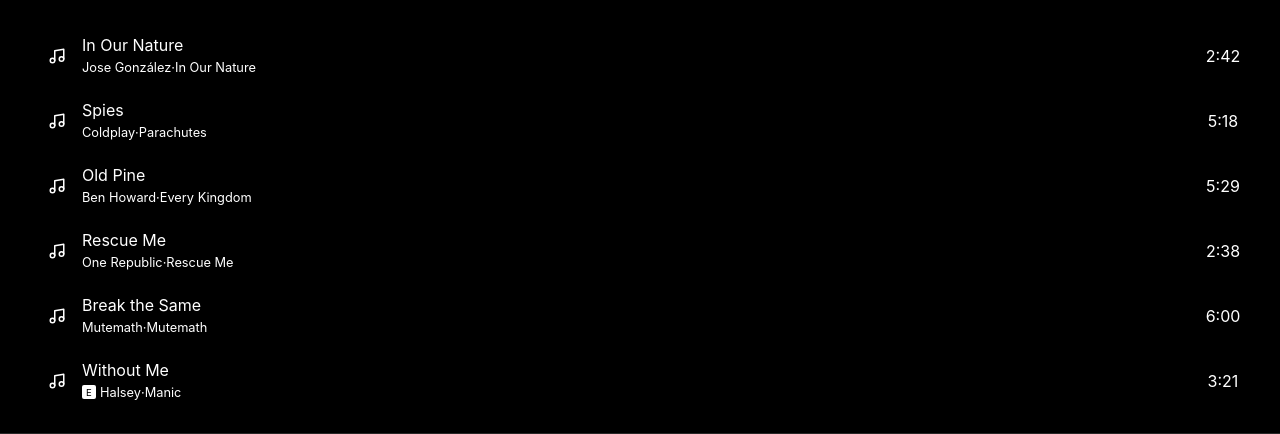
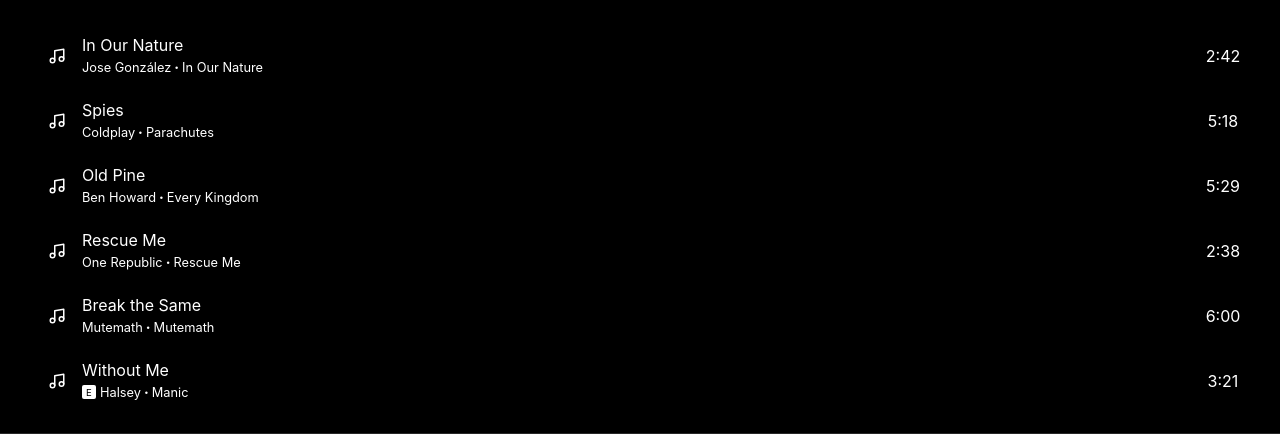
Before and after one commit to vb-redify/redify, a React (Create React App) app in the folder client/: page / in a window 1280 px wide. Shown: the part 287-721 px from the top of the page. Built offline with nearby package versions, Linux system fonts and the light colour scheme; grey boxes are pictures that could not be loaded.

Commit message:
Increase size of dot spacer between artist and album

```diff
--- a/client/src/components/song/song.component.jsx
+++ b/client/src/components/song/song.component.jsx
@@ -36,9 +36,9 @@
         <div className="song-title">{song.title}</div>
         <div className="song-artist-album">
           {song.explicit ? <div className="song-explicit">E</div> : null}
-          {song.artist}
-          <span> &middot; </span>
-          {song.album}
+          <div>{song.artist}</div>
+          <div id="spacer-dot">&middot;</div>
+          <div>{song.album}</div>
         </div>
       </div>
       <div>
--- a/client/src/components/song/song.styles.scss
+++ b/client/src/components/song/song.styles.scss
@@ -22,6 +22,12 @@
 .song-play .play-button {
   height: 18px;
   width: 18px;
+}
+
+.song-container .song-details {
+  display: grid;
+  grid-template-rows: 50% 50%;
+  text-align: left;
 }
 
 .song-title {
@@ -50,8 +56,7 @@
   padding: 2px
 }
 
-.song-container .song-details {
-  display: grid;
-  grid-template-rows: 50% 50%;
-  text-align: left;
+#spacer-dot {
+  font-weight: 900;
+  padding: 0px 3px;
 }
```
